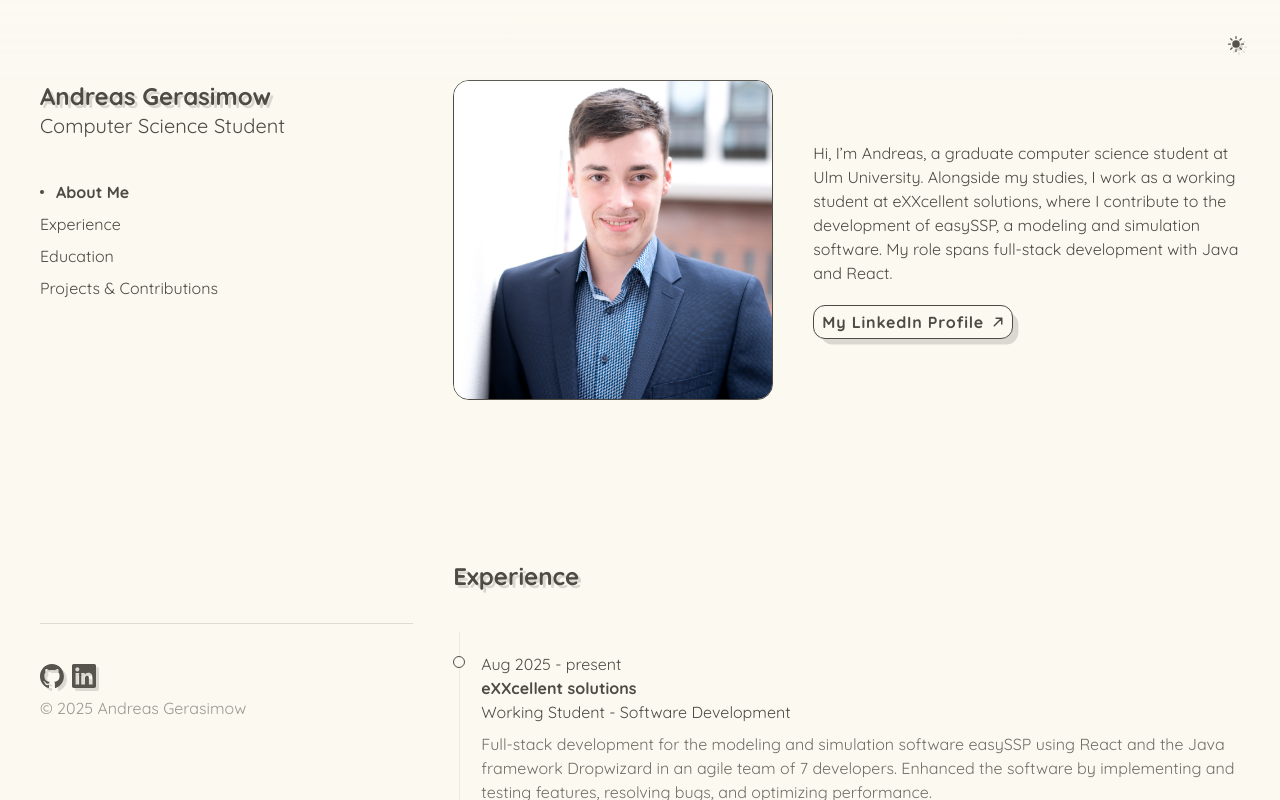
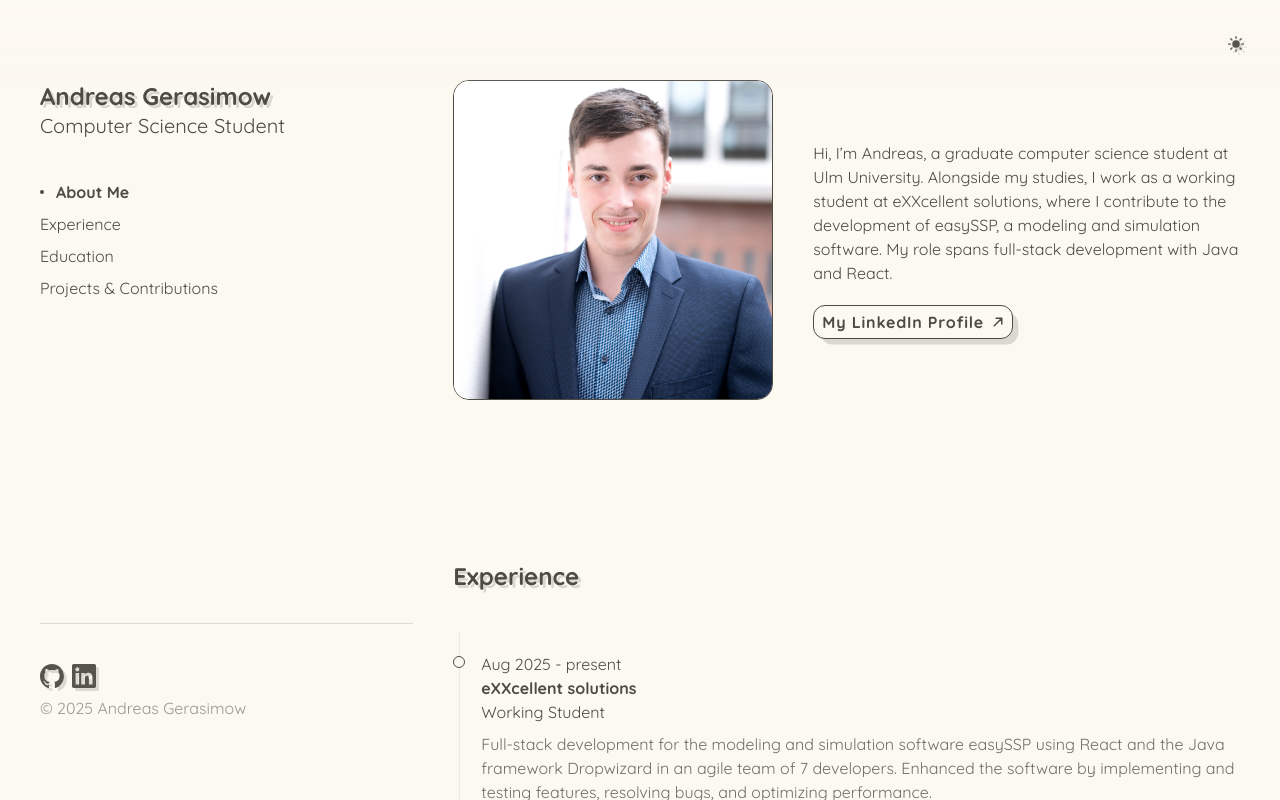
Before and after one commit to dev-andreas/portfolio-website, a Nuxt app: page / in a window 1280 px wide. Shown: the top 800 px of the page. Built offline with nearby package versions, Linux system fonts and the light colour scheme.

Commit message:
Changed job titles

```diff
--- a/pages/index.vue
+++ b/pages/index.vue
@@ -41,7 +41,7 @@
         <ArticleSection header="Experience" id="experience" class="">
           <TimeLine :items="[
             {
-              title: 'Working Student - Software Development',
+              title: 'Working Student',
               institution: 'eXXcellent solutions',
               time: 'Aug 2025 - present',
               details: [
@@ -61,7 +61,7 @@
               technologies: ['Java']
             },
             {
-              title: 'Working Student - Software Development',
+              title: 'Working Student',
               institution: 'PERI',
               time: 'Sep 2022 - Oct 2023',
               details: [
```
